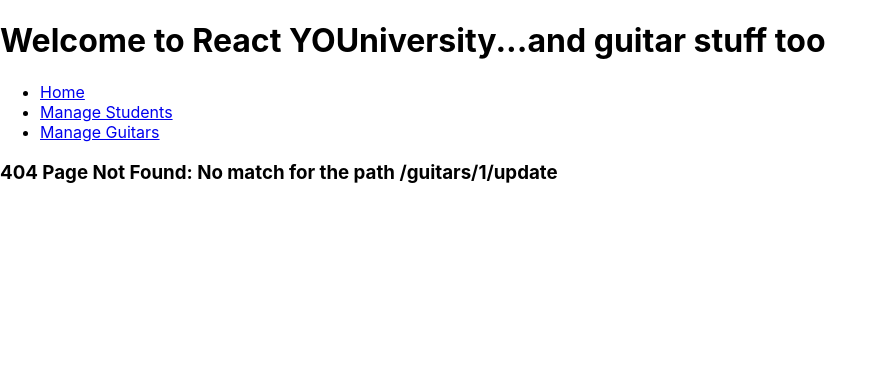
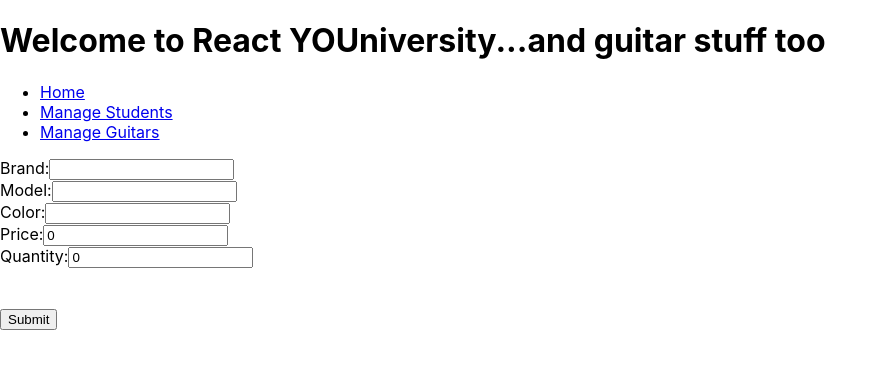
Before and after one commit to patrickj32/react-student-fe, a React (Create React App) app: page /guitars/1/update in a window 1280 px wide. Before the commit this address had no page. Shown: the top 368 px of the page, without its empty margins (0-888 px from the left). Built offline with nearby package versions, Linux system fonts and the light colour scheme; no server answers.

Commit message:
edit and delete for guitars done

```diff
--- a/src/App.js
+++ b/src/App.js
@@ -22,6 +22,7 @@
 import GuitarList from "./components/guitarList/GuitarList";
 import Guitar from "./components/guitar/Guitar";
 import AddGuitar from "./components/addGuitar/AddGuitar";
+import EditGuitar from "./components/editGuitar/EditGuitar";
 
 function App() {
   return (
@@ -45,6 +46,7 @@
         <Route exact path="/guitars" component={GuitarList} />
         <Route path="/guitars/create" component={AddGuitar} />
         <Route exact path="/guitars/:id" component={Guitar} />
+        <Route exact path="/guitars/:id/update" component={EditGuitar} />
         <Route path="*" component={NoMatch} />
       </Switch>
     </div>
--- /dev/null
+++ b/src/components/editGuitar/EditGuitar.js
@@ -0,0 +1,109 @@
+import { useState, useEffect } from "react";
+
+function EditGuitar(props) {
+
+  const [guitar, setGuitar] = useState({
+    brand: "",
+    model: "",
+    color: "",
+    price: 0,
+    quantity: 0
+  });
+
+  useEffect(() => {
+    const id = props.match.params.id;
+    getGuitar(id);
+  }, []);
+
+  const getGuitar = (guitarId) => {
+    fetch(`http://localhost:5000/api/guitars/${guitarId}`)
+      .then((response) => response.json())
+      .then((guitar) => {
+        setGuitar({
+          ...guitar,
+        });
+      })
+      .catch((error) => {
+        console.log(error);
+      });
+  };
+
+  const handleChange = (event) => {
+    guitar[event.target.name] = event.target.value;
+    setGuitar({ ...guitar });
+  };
+
+  const handleSubmit = (event) => {
+    event.preventDefault();
+
+    fetch(`http://localhost:5000/api/guitars/${props.match.params.id}`, {
+      method: "PUT",
+      headers: {
+        'content-type': 'application/json'
+      },
+      body: JSON.stringify(guitar)
+    })
+      .then((response) => response.json())
+      .then((newGuitar) => {
+        console.log(newGuitar);
+        props.history.push("/guitars");
+      });
+  };
+
+  return (
+    <div className="EditGuitar">
+      <form onSubmit={handleSubmit}>
+        <div>
+          <label>Brand:</label>
+          <input
+            onChange={handleChange}
+            type="text"
+            name="brand"
+            value={guitar.brand}
+          />
+        </div>
+        <div>
+          <label>Model:</label>
+          <input
+            onChange={handleChange}
+            type="text"
+            name="model"
+            value={guitar.model}
+          />
+        </div>
+        <div>
+          <label>Color:</label>
+          <input
+            onChange={handleChange}
+            type="text"
+            name="color"
+            value={guitar.color}
+          />
+        </div>
+        <div>
+          <label>Price:</label>
+          <input
+            onChange={handleChange}
+            type="number"
+            name="price"
+            value={guitar.price}
+          />
+        </div>
+        <div>
+          <label>Quantity:</label>
+          <input
+            onChange={handleChange}
+            type="number"
+            name="quantity"
+            value={guitar.quantity}
+          />
+        </div>
+        <br></br>
+        <br></br>
+        <button>Submit</button>
+      </form>
+    </div>
+  );
+}
+
+export default EditGuitar;
--- a/src/components/guitarList/GuitarList.js
+++ b/src/components/guitarList/GuitarList.js
@@ -21,6 +21,24 @@
       });
   };
 
+  const deleteGuitar = (event,guitarId) => {
+    event.preventDefault()
+    fetch(`http://localhost:5000/api/guitars/${guitarId}`,{
+      method: "DELETE",
+      // headers: {
+      //   'content-type': 'application/json'
+      // },
+    })
+      // .then((response) => response.json())
+      .then((guitars) => {
+      //  props.history.push("/guitars")
+        getGuitars();
+      })
+      .catch((error) => {
+        console.log(error.message);
+      });
+  };
+
   const guitarTableRows = guitars.map((guitar, index) => (
     <tr key={index}>
       <td>{guitar.id}</td>
@@ -29,7 +47,16 @@
       <td>{guitar.color}</td>
       <td>${guitar.price}</td>
       <td>{guitar.quantity}</td>
-      <td><Link to={`/guitars/${guitar.id}`}>View</Link></td>
+      <td>
+        <Link to={`/guitars/${guitar.id}`}>View</Link>
+
+         -
+
+        <Link to={`/guitars/${guitar.id}/update`}> Edit Guitar</Link>
+
+        <a onClick={(event) => deleteGuitar(event,guitar.id)} href="#">Delete Guitar</a>
+      </td>
+
     </tr>
   ));
 
@@ -49,6 +76,7 @@
             <th>Color</th>
             <th>Price</th>
             <th>Quantity</th>
+            <th>admin</th>
           </tr>
         </thead>
         <tbody>
```
